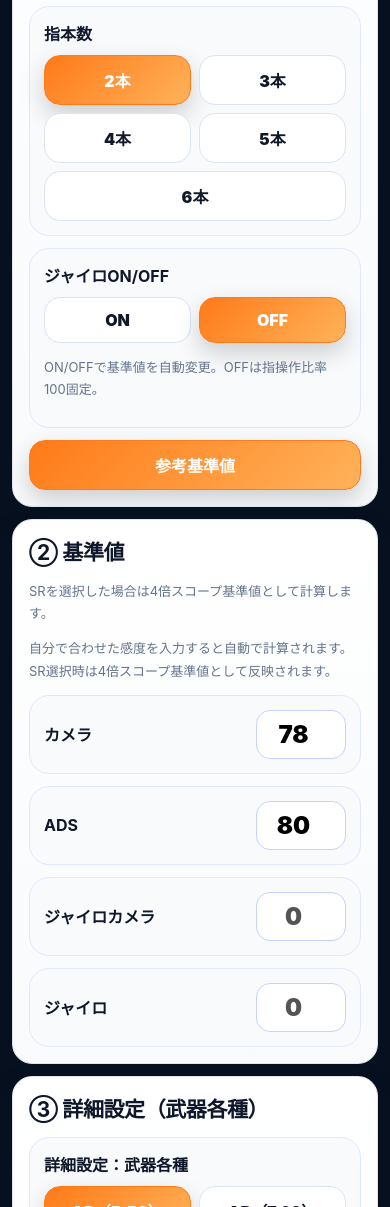
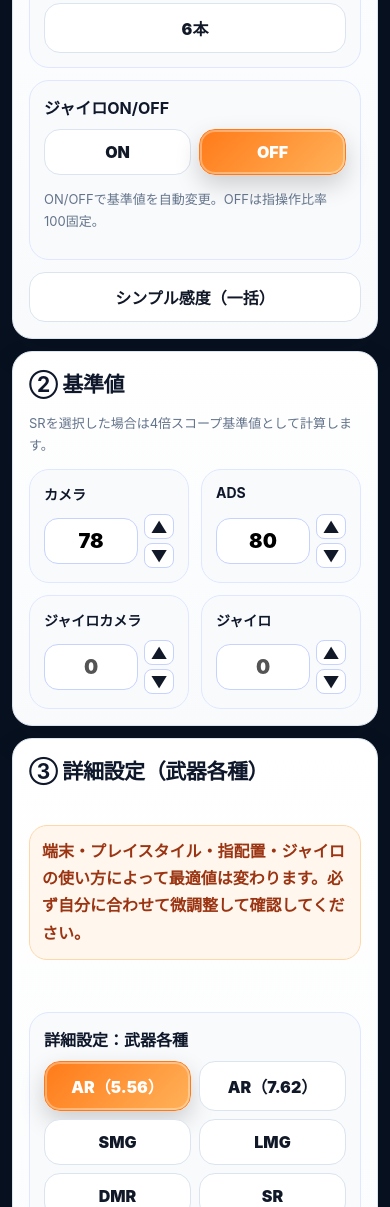
Before and after one commit to jalopyossan/fps-sensitivity-phone, a plain HTML site: page index.html in a window 390 px wide. Shown: the part 793-2000 px from the top of the page. Drawn offline with Linux system fonts and the light colour scheme.

Commit message:
Add files via upload

```diff
--- a/index.html
+++ b/index.html
@@ -72,6 +72,32 @@
 .refModeTitle:before{content:"";width:10px;height:10px;border-radius:50%;background:#cbd5e1}
 .activeRef .refModeTitle:before{background:var(--accent-color,#ff7a18);box-shadow:0 0 0 4px rgba(255,122,24,.18)}
 
+
+.stepControl{display:flex;align-items:center;gap:6px}
+.stepBtns{display:flex;flex-direction:column;gap:4px}
+.stepBtn{width:28px;height:26px;border:1px solid #c7d2fe;border-radius:8px;background:#fff;font-weight:950;line-height:1;padding:0;color:#111827}
+.stepBtn:active{transform:scale(.96)}
+.numBox input{appearance:textfield;-moz-appearance:textfield}
+.numBox input::-webkit-outer-spin-button,.numBox input::-webkit-inner-spin-button{-webkit-appearance:none;margin:0}
+
+
+.btn.on,.btn.primary{outline:2px solid rgba(255,255,255,.35);outline-offset:-3px}
+.buttonGrid .btn{transition:transform .12s ease, box-shadow .12s ease, background .12s ease}
+.buttonGrid .btn:active{transform:scale(.98)}
+
+
+/* ②基準値 UI改善 */
+.numBox{align-items:flex-start;flex-direction:column}
+.numBox b{font-size:14px}
+.stepControl{width:100%;display:grid;grid-template-columns:minmax(0,1fr) 30px;align-items:center;gap:6px}
+.stepControl input{width:100%!important;max-width:none!important;min-width:0;font-size:22px;padding:10px 8px}
+.stepBtns{width:30px}
+.stepBtn{width:30px;height:25px}
+@media(max-width:600px){
+  .grid4{grid-template-columns:repeat(2,1fr)}
+  .stepControl input{font-size:20px}
+}
+
 </style>
 </head>
 <body style="--accent-color:#ff7a18">
@@ -87,8 +113,8 @@
 <section class="hero">
   <div class="eyebrow">PRACTICAL TUNING</div>
   <h1>FPS感度調整ツール スマホ版</h1>
-  <p>基本感度を基準に、その他各種武器に関しては③詳細設定で調整します。</p>
-  <div class="noticeHero">※あくまでも参考値です。端末・プレイスタイル・指配置・ジャイロの使い方によって最適値は変わります。必ず自分に合わせて微調整してください。</div>
+  <p></p>
+  <div class="noticeHero">端末・プレイスタイル・指配置・ジャイロの使い方によって最適値は変わります。必ず自分に合わせて微調整してください。</div>
   <div class="statusPills">
     <span class="pill">ジャイロON/OFF対応</span><span class="pill">実戦ADS補正</span><span class="pill">距離自動補正</span>
   </div>
@@ -100,8 +126,8 @@
 
 <section id="calc" class="page">
   <section class="card">
-    <div class="cardHead"><h2>① 指本数・プリセット（参考基準値数値：M416）</h2><button class="btn" onclick="resetAll()">リセット</button></div>
-    <p class="notice">基準はAR（M416）で数値設定してあります。尚、その他各種武器に関しては③詳細設定で調整します。</p>
+    <div class="cardHead"><h2>① 指本数・プリセット</h2><button class="btn" onclick="resetAll()">リセット</button></div>
+    <p class="notice">FPS感度調整ツールは、あくまでも参考値として感度調整しています。各種感度調整は③詳細設定で調整します。</p>
     <div class="grid2">
       <div class="box"><b>指本数</b><div class="buttonGrid" id="fingerButtons" style="margin-top:10px"></div><p id="fingerModeNote" style="display:none"></p></div>
       <div class="box"><b>ジャイロON/OFF</b><div class="buttonGrid" id="gyroButtons" style="margin-top:10px"></div><p class="help">ON/OFFで基準値を自動変更。OFFは指操作比率100固定。</p></div>
@@ -111,18 +137,18 @@
 
   <section class="card">
     <h2>② 基準値</h2><p class="help">SRを選択した場合は4倍スコープ基準値として計算します。</p>
-    <p class="help">自分で合わせた感度を入力すると自動で計算されます。SR選択時は4倍スコープ基準値として反映されます。</p>
+    <p class="help"></p>
     <div class="grid4">
-      <div class="numBox"><b>カメラ</b><input id="redCam" type="number"></div>
-      <div class="numBox"><b>ADS</b><input id="redAds" type="number"></div>
-      <div class="numBox"><b>ジャイロカメラ</b><input id="redGyroCam" type="number"></div>
-      <div class="numBox"><b>ジャイロ</b><input id="redGyro" type="number"></div>
+      <div class="numBox"><b>カメラ</b><div class="stepControl"><input id="redCam" type="number" inputmode="numeric" min="0" max="300" step="1"><div class="stepBtns"><button class="stepBtn" onclick="stepValue('redCam',1)" onpointerdown="startStepHold('redCam',1)" onpointerup="stopStepHold()" onpointerleave="stopStepHold()" onpointercancel="stopStepHold()" type="button">▲</button><button class="stepBtn" onclick="stepValue('redCam',-1)" onpointerdown="startStepHold('redCam',-1)" onpointerup="stopStepHold()" onpointerleave="stopStepHold()" onpointercancel="stopStepHold()" type="button">▼</button></div></div></div>
+      <div class="numBox"><b>ADS</b><div class="stepControl"><input id="redAds" type="number" inputmode="numeric" min="0" max="300" step="1"><div class="stepBtns"><button class="stepBtn" onclick="stepValue('redAds',1)" onpointerdown="startStepHold('redAds',1)" onpointerup="stopStepHold()" onpointerleave="stopStepHold()" onpointercancel="stopStepHold()" type="button">▲</button><button class="stepBtn" onclick="stepValue('redAds',-1)" onpointerdown="startStepHold('redAds',-1)" onpointerup="stopStepHold()" onpointerleave="stopStepHold()" onpointercancel="stopStepHold()" type="button">▼</button></div></div></div>
+      <div class="numBox"><b>ジャイロカメラ</b><div class="stepControl"><input id="redGyroCam" type="number" inputmode="numeric" min="0" max="400" step="1"><div class="stepBtns"><button class="stepBtn" onclick="stepValue('redGyroCam',1)" onpointerdown="startStepHold('redGyroCam',1)" onpointerup="stopStepHold()" onpointerleave="stopStepHold()" onpointercancel="stopStepHold()" type="button">▲</button><button class="stepBtn" onclick="stepValue('redGyroCam',-1)" onpointerdown="startStepHold('redGyroCam',-1)" onpointerup="stopStepHold()" onpointerleave="stopStepHold()" onpointercancel="stopStepHold()" type="button">▼</button></div></div></div>
+      <div class="numBox"><b>ジャイロ</b><div class="stepControl"><input id="redGyro" type="number" inputmode="numeric" min="0" max="400" step="1"><div class="stepBtns"><button class="stepBtn" onclick="stepValue('redGyro',1)" onpointerdown="startStepHold('redGyro',1)" onpointerup="stopStepHold()" onpointerleave="stopStepHold()" onpointercancel="stopStepHold()" type="button">▲</button><button class="stepBtn" onclick="stepValue('redGyro',-1)" onpointerdown="startStepHold('redGyro',-1)" onpointerup="stopStepHold()" onpointerleave="stopStepHold()" onpointercancel="stopStepHold()" type="button">▼</button></div></div></div>
     </div>
   </section>
 
   <section class="card">
     <div class="cardHead">
-      <h2>③ 詳細設定（武器各種）</h2>
+      <h2>③ 詳細設定（武器各種）</h2><p class="notice">端末・プレイスタイル・指配置・ジャイロの使い方によって最適値は変わります。必ず自分に合わせて微調整して確認してください。</p><p class="help"></p>
 
     </div>
     <div class="grid3">
@@ -140,12 +166,12 @@
 <section id="guide" class="page hidden card">
 <h2>調整ルール</h2>
 <div class="grid2">
-  <div class="info"><b>2本指</b><p>感度で補う操作。ジャイロOFF時は指操作比率100で、カメラ・ADSを高めに調整。</p></div>
-  <div class="info"><b>3本指</b><p>親指操作に少し余裕が出るため、2本指より少し下げて安定寄り。</p></div>
-  <div class="info"><b>4本指</b><p>基準。指操作とジャイロのバランスが取りやすい。</p></div>
-  <div class="info"><b>5本指</b><p>多指操作で細かく補正しやすい。ADSは上げすぎず安定寄り。</p></div>
-  <div class="info"><b>6本指</b><p>上級向け。指で細かく操作できるため、ジャイロはやや低め。</p></div>
-  <div class="info"><b>上に跳ねる場合</b><p>反動を+1〜+5、ジャイロONならジャイロ+10〜20を目安に微調整。</p></div>
+  <div class="info"><b>シンプル感度（一括）</b><p>最初の土台です。ここから自分の端末・指配置に合わせて微調整します。</p></div>
+  <div class="info"><b>詳細設定：武器各種</b><p>AR（7.62）・LMG・SMG・DMR・SRは実戦向けの傾向値で計算します。</p></div>
+  <div class="info"><b>反動が強い武器</b><p>AR（7.62）とLMGはADSを高めにして押さえ込みやすくします。</p></div>
+  <div class="info"><b>反動が小さい武器</b><p>SMGはADSを上げすぎず、近距離で振り回しすぎない設定にします。</p></div>
+  <div class="info"><b>DMR</b><p>追いエイム・連続タップ用としてSRより高めに設定します。</p></div>
+  <div class="info"><b>SR</b><p>単発精密用として低めに設定します。</p></div>
 </div>
 </section>
 <section id="copy" class="page hidden card"><h2>コピー用</h2><textarea id="copyArea" class="copyArea" readonly></textarea></section>
@@ -154,9 +180,9 @@
 </main>
 
 <script>
-const WEAPONS = {"AR556": {"name": "AR（5.56）", "base": "M416基準 / ホロ・レッドドット", "on": {"cam": 68, "ads": 62, "gcam": 330, "gyro": 335, "recoil": 58}, "off": {"cam": 70, "ads": 68, "gcam": 0, "gyro": 0, "recoil": 58}, "adj": {"cam": 0, "ads": 0, "gyro": 0}}, "AR762": {"name": "AR（7.62）", "base": "ベリル基準 / ホロ・レッドドット", "on": {"cam": 66, "ads": 66, "gcam": 350, "gyro": 365, "recoil": 68}, "off": {"cam": 68, "ads": 78, "gcam": 0, "gyro": 0, "recoil": 68}, "adj": {"cam": -3, "ads": 0, "gyro": 25}}, "SMG": {"name": "SMG", "base": "近距離基準 / ホロ・レッドドット", "on": {"cam": 82, "ads": 68, "gcam": 365, "gyro": 370, "recoil": 55}, "off": {"cam": 84, "ads": 70, "gcam": 0, "gyro": 0, "recoil": 55}, "adj": {"cam": 6, "ads": 0, "gyro": 20}}, "LMG": {"name": "LMG", "base": "継続射撃基準 / ホロ・レッドドット", "on": {"cam": 62, "ads": 72, "gcam": 355, "gyro": 375, "recoil": 72}, "off": {"cam": 64, "ads": 82, "gcam": 0, "gyro": 0, "recoil": 72}, "adj": {"cam": -2, "ads": 0, "gyro": 18}}, "DMR": {"name": "DMR", "base": "SR平均値ベース / 反動はDMR基準", "on": {"cam": 58, "ads": 50, "gcam": 262, "gyro": 250, "recoil": 52}, "off": {"cam": 60, "ads": 61, "gcam": 0, "gyro": 0, "recoil": 52}, "adj": {"cam": 0, "ads": 0, "gyro": -8}}, "SR": {"name": "SR", "base": "4倍スコープ基準", "on": {"cam": 44, "ads": 36, "gcam": 210, "gyro": 195, "recoil": 45}, "off": {"cam": 46, "ads": 42, "gcam": 0, "gyro": 0, "recoil": 45}, "adj": {"cam": -10, "ads": -16, "gyro": -45}}};
-const NORMAL_SCOPES = [["TPPスコープなし", 1.65], ["FPPスコープなし", 1.55], ["ホロ・レッドドット", 1], ["2倍スコープ", 0.88], ["3倍スコープ", 0.72], ["4倍スコープ", 0.55], ["6倍スコープ", 0.38]];
-const AR556_SCOPES = NORMAL_SCOPES.concat([["8倍スコープ",0.22]]);
+const WEAPONS = {"AR556": {"name": "AR（5.56）", "base": "実戦精度型 / M416・SCAR-L系", "on": {"cam": 64, "ads": 66, "gcam": 345, "gyro": 350, "recoil": 56}, "off": {"cam": 68, "ads": 76, "gcam": 0, "gyro": 0, "recoil": 56}, "adj": {"cam": -1, "ads": 0, "gyro": 8}}, "AR762": {"name": "AR（7.62）", "base": "実戦値 / ベリル・AK系", "on": {"cam": 70, "ads": 70, "gcam": 360, "gyro": 375, "recoil": 70}, "off": {"cam": 74, "ads": 84, "gcam": 0, "gyro": 0, "recoil": 70}, "adj": {"cam": 0, "ads": 0, "gyro": 20}}, "SMG": {"name": "SMG", "base": "実戦値 / 近距離追いエイム", "on": {"cam": 86, "ads": 66, "gcam": 355, "gyro": 360, "recoil": 50}, "off": {"cam": 88, "ads": 68, "gcam": 0, "gyro": 0, "recoil": 50}, "adj": {"cam": 4, "ads": -4, "gyro": 10}}, "LMG": {"name": "LMG", "base": "実戦値 / 継続射撃", "on": {"cam": 66, "ads": 76, "gcam": 365, "gyro": 380, "recoil": 74}, "off": {"cam": 68, "ads": 88, "gcam": 0, "gyro": 0, "recoil": 74}, "adj": {"cam": -1, "ads": 0, "gyro": 18}}, "DMR": {"name": "DMR", "base": "実戦値 / 追いエイム・連続タップ", "on": {"cam": 66, "ads": 62, "gcam": 305, "gyro": 300, "recoil": 54}, "off": {"cam": 68, "ads": 72, "gcam": 0, "gyro": 0, "recoil": 54}, "adj": {"cam": 0, "ads": 0, "gyro": -6}}, "SR": {"name": "SR", "base": "実戦値 / 4倍スコープ単発精密", "on": {"cam": 44, "ads": 36, "gcam": 215, "gyro": 200, "recoil": 45}, "off": {"cam": 46, "ads": 42, "gcam": 0, "gyro": 0, "recoil": 45}, "adj": {"cam": -10, "ads": -16, "gyro": -45}}};
+const NORMAL_SCOPES = [["TPPスコープなし",1.65],["FPPスコープなし",1.55],["ホロ・レッドドット",1],["2倍スコープ",0.88],["3倍スコープ",0.72],["4倍スコープ",0.55],["6倍スコープ",0.38]];
+const REFERENCE_SCOPES = NORMAL_SCOPES.concat([["8倍スコープ",0.22]]);
 const DMR_SCOPES = [["TPPスコープなし",1.55],["FPPスコープなし",1.45],["ホロ・レッドドット",1.00],["2倍スコープ",0.88],["3倍スコープ",0.72],["4倍スコープ",0.58],["6倍スコープ",0.42],["8倍スコープ",0.30]];
 const SR_SCOPES = [["TPPスコープなし",1.25],["FPPスコープなし",1.15],["4倍スコープ",1.00],["6倍スコープ",0.68],["8倍スコープ",0.48]];
 const FINGER_BASE = {"2": {"ON": {"cam": 76, "ads": 72, "gcam": 300, "gyro": 305, "finger": 90}, "OFF": {"cam": 78, "ads": 80, "gcam": 0, "gyro": 0, "finger": 100}}, "3": {"ON": {"cam": 72, "ads": 66, "gcam": 318, "gyro": 322, "finger": 88}, "OFF": {"cam": 74, "ads": 76, "gcam": 0, "gyro": 0, "finger": 100}}, "4": {"ON": {"cam": 68, "ads": 62, "gcam": 330, "gyro": 335, "finger": 70}, "OFF": {"cam": 70, "ads": 74, "gcam": 0, "gyro": 0, "finger": 100}}, "5": {"ON": {"cam": 66, "ads": 60, "gcam": 338, "gyro": 342, "finger": 76}, "OFF": {"cam": 68, "ads": 72, "gcam": 0, "gyro": 0, "finger": 100}}, "6": {"ON": {"cam": 64, "ads": 58, "gcam": 345, "gyro": 350, "finger": 82}, "OFF": {"cam": 66, "ads": 70, "gcam": 0, "gyro": 0, "finger": 100}}};
@@ -164,17 +190,18 @@
 const NORMAL_HIGH = 135;
 const GYRO_HIGH = 370;
 const fingerModes = {2:{finger:100,cam:12,ads:12,gyro:-25,note:""},3:{finger:88,cam:8,ads:9,gyro:-12,note:""},4:{finger:70,cam:0,ads:0,gyro:0,note:""},5:{finger:76,cam:4,ads:5,gyro:-20,note:""},6:{finger:82,cam:6,ads:4,gyro:-30,note:""}};
+let isReferenceMode=false;
 let settings = {fingerMode:2,weapon:"AR556",gyroOn:"OFF",redCam:FINGER_BASE["2"]["OFF"].cam,redAds:FINGER_BASE["2"]["OFF"].ads,redGyroCam:0,redGyro:0,finger:100,recoil:WEAPONS.AR556.off.recoil,distance:DEFAULT_DISTANCE};
 let profiles=[];let currentValues=[];
 function clamp(n,min,max){return Math.max(min,Math.min(max,Math.round(Number(n)||0)));}
 function currentMode(){return settings.gyroOn==="OFF"?"off":"on";}
 function baseData(k=settings.weapon,m=currentMode()){return WEAPONS[k][m];}
-function scopesForWeapon(k=settings.weapon){return k==="SR"?SR_SCOPES:k==="DMR"?DMR_SCOPES:k==="AR556"?AR556_SCOPES:NORMAL_SCOPES;}
+function scopesForWeapon(k=settings.weapon){return isReferenceMode?REFERENCE_SCOPES:k==="SR"?SR_SCOPES:k==="DMR"?DMR_SCOPES:NORMAL_SCOPES;}
 function distanceRange(){return settings.weapon==="SR"?{min:50,max:200,def:100,ticks:[50,100,150,200]}:{min:10,max:150,def:DEFAULT_DISTANCE,ticks:[10,30,50,80,100,120,150]};}
 function level(v,t){if(t==="gyro"){if(v===0)return"off";if(v>=GYRO_HIGH)return"high";if(v<=80)return"low";return"good";}if(v>=NORMAL_HIGH)return"high";if(v<=15)return"low";return"good";}
 function statusText(v){return v==="high"?"高":v==="low"?"低":v==="off"?"OFF":"適";}
 function practicalAdsAdjust(){if(settings.weapon==="AR556")return settings.gyroOn==="ON"?0:3;if(settings.weapon==="AR762")return settings.gyroOn==="ON"?5:10;if(settings.weapon==="LMG")return settings.gyroOn==="ON"?5:10;if(settings.weapon==="SMG")return settings.gyroOn==="ON"?-3:-5;return 0;}
-function normalize(){const r=distanceRange();distance.min=r.min;distance.max=r.max;distance.step=10;if(settings.distance<r.min||settings.distance>r.max)settings.distance=r.def;settings.finger=clamp(settings.finger,0,100);settings.recoil=clamp(settings.recoil,40,80);settings.distance=clamp(settings.distance,r.min,r.max);["redCam","redAds"].forEach(k=>settings[k]=clamp(settings[k],1,200));["redGyroCam","redGyro"].forEach(k=>settings[k]=clamp(settings[k],0,400));if(settings.gyroOn==="OFF")settings.finger=100;}
+function normalize(){const r=distanceRange();distance.min=r.min;distance.max=r.max;distance.step=10;if(settings.distance<r.min||settings.distance>r.max)settings.distance=r.def;settings.finger=clamp(settings.finger,0,100);settings.recoil=clamp(settings.recoil,40,80);settings.distance=clamp(settings.distance,r.min,r.max);["redCam","redAds"].forEach(k=>settings[k]=clamp(settings[k],0,400));["redGyroCam","redGyro"].forEach(k=>settings[k]=clamp(settings[k],0,400));if(settings.gyroOn==="OFF")settings.finger=100;}
 function applyFingerGyroBase(){
  const fb=FINGER_BASE[String(settings.fingerMode)] && FINGER_BASE[String(settings.fingerMode)][settings.gyroOn];
  if(!fb)return;
@@ -184,8 +211,7 @@
  settings.redGyroCam=fb.gcam;
  settings.redGyro=fb.gyro;
  settings.finger=fb.finger;
- const mode=settings.gyroOn==="OFF"?"off":"on";
- settings.recoil=WEAPONS.AR556[mode].recoil;
+ settings.recoil=WEAPONS.AR556[settings.gyroOn==="OFF"?"off":"on"].recoil;
  if(settings.gyroOn==="OFF")settings.finger=100;
 }
 function setBaseFromWeapon(k=settings.weapon,m=currentMode()){
@@ -198,8 +224,15 @@
  if(k==="SR")settings.distance=100;
  if(m==="off")settings.finger=100;
 }
-function renderButtons(){presetButtons.innerHTML=`<button class="btn primary" onclick="applyReferenceBase()">参考基準値</button>`;fingerButtons.innerHTML=Object.keys(fingerModes).map(k=>`<button class="btn ${String(settings.fingerMode)===String(k)?"on":""}" onclick="setFingerMode(${k})">${k}本</button>`).join("");gyroButtons.innerHTML=["ON","OFF"].map(v=>`<button class="btn ${settings.gyroOn===v?"on":""}" onclick="setGyro('${v}')">${v}</button>`).join("");weaponButtons.innerHTML=Object.entries(WEAPONS).map(([k,w])=>`<button class="btn ${settings.weapon===k?"on":""}" onclick="setWeapon('${k}')">${w.name}</button>`).join("");}
-function renderReference(){}
+function renderButtons(){
+ presetButtons.innerHTML=`<button class="btn ${isReferenceMode?'primary':''}" onclick="applyReferenceBase()">シンプル感度（一括）</button>`;
+ fingerButtons.innerHTML=Object.keys(fingerModes).map(k=>`<button class="btn ${String(settings.fingerMode)===String(k)?"on":""}" onclick="setFingerMode(${k})">${k}本</button>`).join("");
+ gyroButtons.innerHTML=["ON","OFF"].map(v=>`<button class="btn ${settings.gyroOn===v?"on":""}" onclick="setGyro('${v}')">${v}</button>`).join("");
+ weaponButtons.innerHTML=Object.entries(WEAPONS).map(([k,w])=>{
+   const active = settings.weapon===k && !isReferenceMode;
+   return `<button class="btn ${active?"on":""}" onclick="setWeapon('${k}')">${w.name}</button>`;
+ }).join("");
+}
 function renderDistanceTicks(){const r=distanceRange();distanceTicks.innerHTML=r.ticks.map(v=>`<option value="${v}"></option>`).join("");distanceTicksLabel.innerHTML=r.ticks.map(v=>`<span>${v}m</span>`).join("");}
 function sync(){const f=fingerModes[settings.fingerMode],w=WEAPONS[settings.weapon],b=baseData();["redCam","redAds","redGyroCam","redGyro","finger","recoil","distance"].forEach(id=>document.getElementById(id).value=settings[id]??"");finger.disabled=settings.gyroOn==="OFF";redGyroCam.disabled=settings.gyroOn==="OFF";redGyro.disabled=settings.gyroOn==="OFF";fingerVal.textContent=settings.finger;recoilVal.textContent=settings.recoil;distanceVal.textContent=settings.distance+"m";fingerNote.textContent=`ジャイロ ${100-settings.finger}（ON/OFFで自動補正）`;fingerModeNote.textContent=f.note;recoilNote.textContent=`${w.name} 反動目安：${b.recoil} 前後`;weaponNote.textContent=`${w.name} / ${settings.gyroOn} / 基準：${w.base}`;distanceNote.textContent=settings.weapon==="SR"?"SRは50〜200mを10m刻みで自動補正します。":"SR以外は10〜150mを10m刻みで自動補正します。";renderDistanceTicks();}
 function baseLabelForWeapon(){
@@ -214,55 +247,119 @@
  const adsPractical=practicalAdsAdjust();
  const baseLabel=baseLabelForWeapon();
 
- currentValues=list.map(s=>{
+ currentValues=list.filter(s=>!(settings.weapon==="AR556"&&s[0]==="8倍スコープ")).map(s=>{
    const label=s[0],m=s[1];
 
    // ②基準値に入力した数値は、該当基準項目へそのまま反映
    if(label===baseLabel){
      return {
        label,
-       cam:clamp(settings.redCam,1,200),
-       ads:clamp(settings.redAds,1,200),
-       gcam:settings.gyroOn==="OFF"?0:clamp(settings.redGyroCam,1,400),
-       gyro:settings.gyroOn==="OFF"?0:clamp(settings.redGyro,1,400)
+       cam:clamp(settings.redCam,0,400),
+       ads:clamp(settings.redAds,0,400),
+       gcam:settings.gyroOn==="OFF"?0:clamp(settings.redGyroCam,0,400),
+       gyro:settings.gyroOn==="OFF"?0:clamp(settings.redGyro,0,400)
      };
    }
 
    const offBonus=settings.gyroOn==="OFF"?10:0;
    return {
      label,
-     cam:clamp(settings.redCam*m+adj.cam+f.cam-distanceAdj,1,200),
-     ads:clamp(settings.redAds*m+f.ads+(settings.finger-70)*.22-distanceAdj+offBonus+adsPractical,1,200),
-     gcam:settings.gyroOn==="OFF"?0:clamp(settings.redGyroCam*m+f.gyro+(gyroRatio-.3)*75-distanceAdj*2,1,400),
-     gyro:settings.gyroOn==="OFF"?0:clamp(settings.redGyro*m+adj.gyro+f.gyro+(gyroRatio-.3)*95+recoilAdj-distanceAdj*3,1,400)
+     cam:clamp(settings.redCam*m+adj.cam+f.cam-distanceAdj,0,400),
+     ads:clamp(settings.redAds*m+f.ads+(settings.finger-70)*.22-distanceAdj+offBonus+adsPractical,0,400),
+     gcam:settings.gyroOn==="OFF"?0:clamp(settings.redGyroCam*m+f.gyro+(gyroRatio-.3)*75-distanceAdj*2,0,400),
+     gyro:settings.gyroOn==="OFF"?0:clamp(settings.redGyro*m+adj.gyro+f.gyro+(gyroRatio-.3)*95+recoilAdj-distanceAdj*3,0,400)
    };
+ });
+}
+function ensureReference8xVisible(){
+ if(!isReferenceMode)return;
+ if(currentValues.some(v=>v.label==="8倍スコープ"))return;
+ const m=0.22;
+ currentValues.push({
+   label:"8倍スコープ",
+   cam:clamp(settings.redCam*m,0,300),
+   ads:clamp(settings.redAds*m,0,300),
+   gcam:settings.gyroOn==="OFF"?0:clamp(settings.redGyroCam*m,0,400),
+   gyro:settings.gyroOn==="OFF"?0:clamp(settings.redGyro*m,0,400)
  });
 }
 function score(v,t){const l=level(v,t);return`<div class="score ${l}"><span>${v}</span><small>${statusText(l)}</small></div>`;}
 function renderTable(){const rows=currentValues.filter(v=>!(settings.weapon==="AR556"&&v.label==="8倍スコープ"&&v.cam===13&&v.ads===13));resultBody.innerHTML=rows.map(v=>`<tr><td>${v.label}</td><td>${score(v.cam,"normal")}</td><td>${score(v.ads,"normal")}</td><td>${score(v.gcam,"gyro")}</td><td>${score(v.gyro,"gyro")}</td></tr>`).join("");}
-function update(){normalize();renderButtons();sync();calculate();renderTable();copyArea.value=buildCopyText();renderProfiles();}
+function update(){normalize();renderButtons();sync();calculate();ensureReference8xVisible();renderTable();copyArea.value=buildCopyText();renderProfiles();}
 function applyReferenceBase(){
+ isReferenceMode=true;
  settings.fingerMode=2;
  settings.weapon="AR556";
  settings.gyroOn="OFF";
-  setBaseFromWeapon("AR556","off");
-  settings.finger=100;
+ if(typeof FINGER_BASE!=="undefined" && FINGER_BASE["2"]){
+   const fb=FINGER_BASE["2"]["OFF"] || FINGER_BASE["2"];
+   settings.redCam=fb.cam;
+   settings.redAds=fb.ads;
+   settings.redGyroCam=fb.gcam || 0;
+   settings.redGyro=fb.gyro || 0;
+   settings.finger=fb.finger || 100;
+ }
+ settings.recoil=WEAPONS.AR556.off.recoil;
  update();
 }
 function setFingerMode(v){
  settings.fingerMode=v;
+ if(isReferenceMode){
    applyFingerGyroBase();
+ }else{
+   settings.finger=fingerModes[v].finger;
+   if(settings.gyroOn==="OFF")settings.finger=100;
+ }
  update();
 }
 function setGyro(v){
  settings.gyroOn=v;
+ if(isReferenceMode && typeof applyFingerGyroBase==="function"){
    applyFingerGyroBase();
+ }else{
+   setBaseFromWeapon(settings.weapon,v==="OFF"?"off":"on");
+ }
  update();
 }
-function setWeapon(v){settings.weapon=v;setBaseFromWeapon(v,currentMode());update();}
-function applyWeapon(v,g){settings.weapon=v;settings.gyroOn=g;setBaseFromWeapon(v,g==="OFF"?"off":"on");update();showTab("calc");}
-function resetAll(){settings={fingerMode:2,weapon:"AR556",gyroOn:"OFF",redCam:FINGER_BASE["2"]["OFF"].cam,redAds:FINGER_BASE["2"]["OFF"].ads,redGyroCam:0,redGyro:0,finger:100,recoil:WEAPONS.AR556.off.recoil,distance:DEFAULT_DISTANCE};update();}
+function setWeapon(v){
+ isReferenceMode=false;
+ settings.weapon=v;
+ setBaseFromWeapon(v,currentMode());
+ update();
+}
+function applyWeapon(v,g){
+ isReferenceMode=false;
+ settings.weapon=v;
+ settings.gyroOn=g;
+ setBaseFromWeapon(v,g==="OFF"?"off":"on");
+ update();
+ showTab("calc");
+}
+function resetAll(){
+ isReferenceMode=true;
+ applyReferenceBase();
+}
 ["redCam","redAds","redGyroCam","redGyro","finger","recoil","distance"].forEach(id=>document.getElementById(id).addEventListener("input",e=>{settings[id]=Number(e.target.value||0);update();}));
+let stepHoldTimer=null;
+let stepHoldInterval=null;
+function stepValue(id,delta){
+ const el=document.getElementById(id);
+ if(!el)return;
+ const v=clamp((Number(el.value)||0)+delta,0,400);
+ settings[id]=v;
+ el.value=v;
+ update();
+}
+function startStepHold(id,delta){
+ stopStepHold();
+ stepHoldTimer=setTimeout(()=>{
+   stepHoldInterval=setInterval(()=>stepValue(id,delta>0?10:-10),70);
+ },350);
+}
+function stopStepHold(){
+ if(stepHoldTimer){clearTimeout(stepHoldTimer);stepHoldTimer=null;}
+ if(stepHoldInterval){clearInterval(stepHoldInterval);stepHoldInterval=null;}
+}
 function buildCopyText(){return["FPS感度調整ツール スマホ版",`武器：${WEAPONS[settings.weapon].name}`,`基準：${WEAPONS[settings.weapon].base}`,`本数：${settings.fingerMode}本`,`ジャイロ：${settings.gyroOn}`,`指操作比率：${settings.finger}`,`反動：${settings.recoil}`,`距離：${settings.distance}m（自動補正）`,"","【カメラ】",...currentValues.map(v=>`${v.label}：${v.cam}`),"","【ADS】",...currentValues.map(v=>`${v.label}：${v.ads}`),"","【ジャイロカメラ】",...currentValues.map(v=>`${v.label}：${v.gcam}`),"","【ジャイロ】",...currentValues.map(v=>`${v.label}：${v.gyro}`)].join("\n");}
 async function copyAll(){try{await navigator.clipboard.writeText(buildCopyText());copyBtn.textContent="コピー済み";setTimeout(()=>copyBtn.textContent="全部コピー",1200);}catch(e){showTab("copy");copyArea.focus();copyArea.select();}}
 function saveProfile(){const name=profileName.value.trim()||`${settings.fingerMode}本_${WEAPONS[settings.weapon].name}_${settings.gyroOn}`;profiles.unshift({name,date:new Date().toLocaleString("ja-JP"),settings:{...settings}});profiles=profiles.slice(0,20);renderProfiles();}
```
Also changed, not shown: 1 other file. Lines whose indentation alone changed are shown as unchanged.
